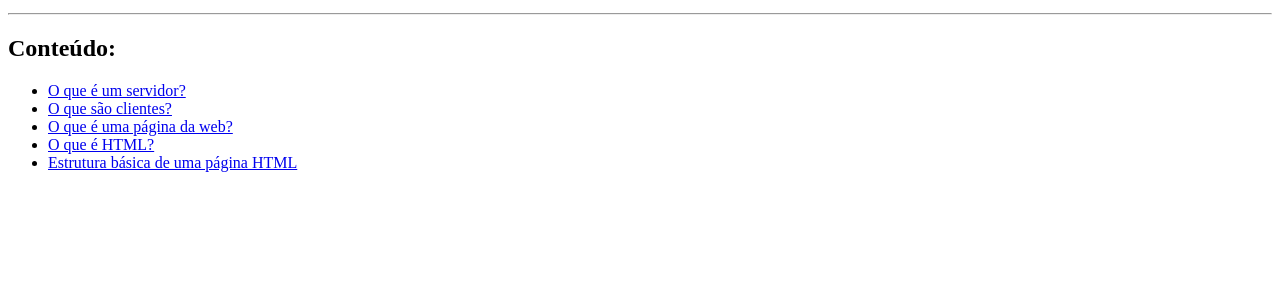
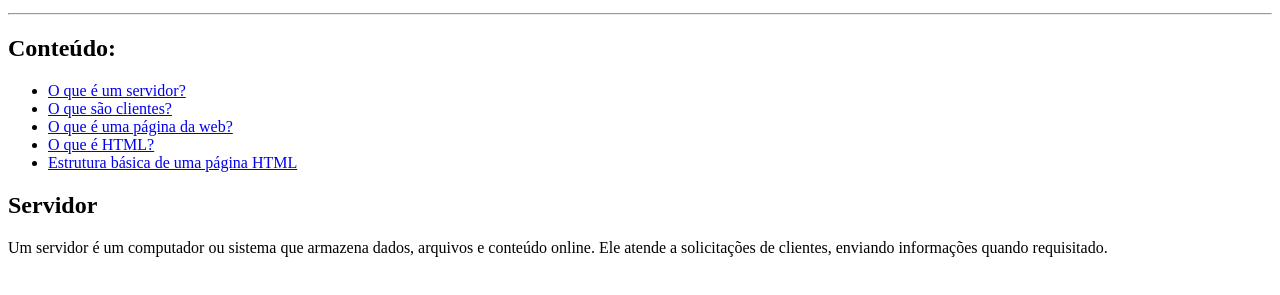
Before and after one commit to leonardolginfo/bootcampdiohtml, a plain HTML site: page index.html in a window 1280 px wide. Shown: the part 101-396 px from the top of the page. Drawn offline with Linux system fonts and the light colour scheme.

Commit message:
primeiro topico

```diff
--- a/index.html
+++ b/index.html
@@ -18,5 +18,7 @@
         <li><a href="#html">O que é HTML?</a></li>
         <li><a href="#estrutura-html">Estrutura básica de uma página HTML</a></li>
     </ul>
+    <h2 id="servidor">Servidor</h2>
+    <p>Um servidor é um computador ou sistema que armazena dados, arquivos e conteúdo online. Ele atende a solicitações de clientes, enviando informações quando requisitado.</p>
 </body>
 </html>
```
